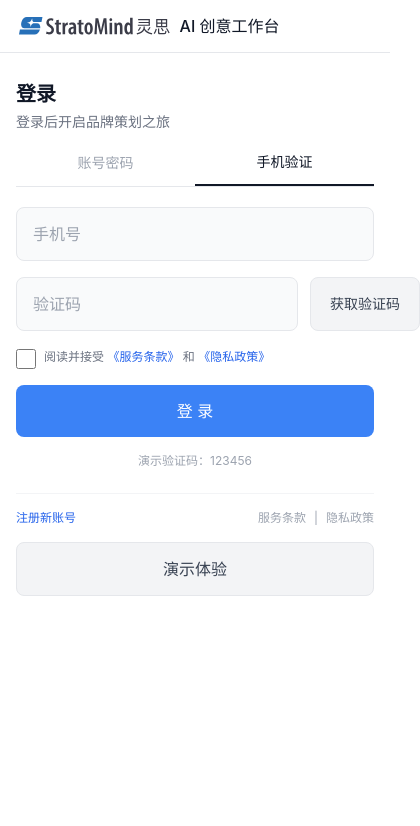
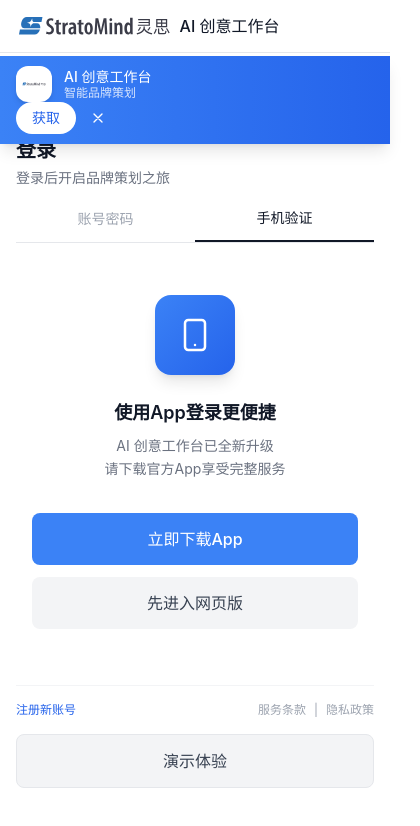
Before and after one commit to GPlanbrand/stratomind, a React (Vite) app: page / in a window 390 px wide. Both pictures are taken after a click on the button "手机验证". Shown: the top 826 px of the page, 420 px wide, since content can reach past the window. Built offline with nearby package versions, Linux system fonts and the light colour scheme.

Commit message:
feat: 添加126邮箱手机版风格登录页面优化

```diff
--- a/src/pages/HomeLoginPage.tsx
+++ b/src/pages/HomeLoginPage.tsx
@@ -18,6 +18,12 @@ const HomeLoginPage: React.FC = () => {
   const [loading, setLoading] = useState(false);
   const [error, setError] = useState('');
 
+  // 手机登录引导状态
+  const [showPhoneGuide, setShowPhoneGuide] = useState(false);
+
+  // App推广栏状态
+  const [showAppBanner, setShowAppBanner] = useState(true);
+
   const banners = [
     { gradient: 'from-blue-500 via-blue-400 to-cyan-300', title: '智能品牌分析', desc: '深度洞察市场与竞品' },
     { gradient: 'from-purple-500 via-purple-400 to-pink-300', title: '创意策略生成', desc: '一键产出完整方案' },
@@ -31,6 +37,13 @@ const HomeLoginPage: React.FC = () => {
     }, 4000);
     return () => clearInterval(timer);
   }, []);
+
+  // 监听手机登录方式切换，显示引导页
+  useEffect(() => {
+    if (loginMethod === 'phone') {
+      setShowPhoneGuide(true);
+    }
+  }, [loginMethod]);
 
   const handleDemoLogin = () => {
     setLoading(true);
@@ -124,6 +137,10 @@ const HomeLoginPage: React.FC = () => {
     setError('验证码错误（演示模式请输入123456）');
   };
 
+  const handleEnterPhoneLogin = () => {
+    setShowPhoneGuide(false);
+  };
+
   return (
     <div className="min-h-screen bg-gray-50">
       {/* 移动端顶部 - Logo */}
@@ -136,8 +153,45 @@ const HomeLoginPage: React.FC = () => {
         </div>
       </div>
 
+      {/* App下载推广栏 - 手机版 */}
+      <div className="lg:hidden">
+        <div
+          className={`fixed top-14 left-0 right-0 z-30 bg-gradient-to-r from-blue-500 to-blue-600 text-white px-4 py-2.5 flex items-center justify-between shadow-lg transition-all duration-300 ${
+            showAppBanner ? 'translate-y-0 opacity-100' : '-translate-y-full opacity-0'
+          }`}
+          style={{ display: 'block' }}
+        >
+          <div className="flex items-center gap-3 flex-1">
+            <div className="w-9 h-9 bg-white rounded-xl flex items-center justify-center shadow-md">
+              <img src="/logo.svg" alt="App Logo" className="w-6 h-6" />
+            </div>
+            <div className="flex-1 min-w-0">
+              <div className="text-sm font-medium leading-tight">AI 创意工作台</div>
+              <div className="text-xs opacity-80 leading-tight">智能品牌策划</div>
+            </div>
+          </div>
+          <div className="flex items-center gap-2">
+            <button
+              onClick={() => window.open('#', '_blank')}
+              className="px-4 py-1.5 bg-white text-blue-600 text-sm font-medium rounded-full hover:bg-blue-50 transition-colors"
+            >
+              获取
+            </button>
+            <button
+              onClick={() => setShowAppBanner(false)}
+              className="p-1.5 hover:bg-blue-400 rounded-full transition-colors"
+              aria-label="关闭"
+            >
+              <svg className="w-4 h-4" fill="none" stroke="currentColor" viewBox="0 0 24 24">
+                <path strokeLinecap="round" strokeLinejoin="round" strokeWidth={2} d="M6 18L18 6M6 6l12 12" />
+              </svg>
+            </button>
+          </div>
+        </div>
+      </div>
+
       {/* 移动端内容区 - 126邮箱风格，白色背景 */}
-      <div className="lg:hidden min-h-screen pt-14 bg-white">
+      <div className="lg:hidden min-h-screen pt-14 bg-white" style={{ paddingTop: showAppBanner ? 'calc(3.5rem + 56px)' : '56px' }}>
         {/* 登录表单 - 简洁风格 */}
         <div className="px-4 py-6">
           <div className="bg-white">
@@ -147,7 +201,7 @@ const HomeLoginPage: React.FC = () => {
             {/* 登录方式切换 */}
             <div className="flex border-b border-gray-200 mb-5">
               <button
-                onClick={() => setLoginMethod('account')}
+                onClick={() => { setLoginMethod('account'); setShowPhoneGuide(false); }}
                 className={`flex-1 pb-3 text-sm font-medium transition-colors ${
                   loginMethod === 'account' ? 'text-gray-900 border-b-2 border-gray-900' : 'text-gray-400'
                 }`}
@@ -164,7 +218,7 @@ const HomeLoginPage: React.FC = () => {
               </button>
               {/* 手机版隐藏扫码登录 */}
               <button
-                onClick={() => setLoginMethod('qrcode')}
+                onClick={() => { setLoginMethod('qrcode'); setShowPhoneGuide(false); }}
                 className={`hidden md:flex flex-1 pb-3 text-sm font-medium transition-colors items-center justify-center gap-1 ${
                   loginMethod === 'qrcode' ? 'text-gray-900 border-b-2 border-gray-900' : 'text-gray-400'
                 }`}
@@ -226,6 +280,13 @@ const HomeLoginPage: React.FC = () => {
                   {loading ? '登录中...' : '登 录'}
                 </button>
 
+                {/* 忘记密码链接 */}
+                <div className="text-left">
+                  <a href="/forgot-password" className="text-sm text-blue-500 hover:text-blue-600 hover:underline">
+                    忘记密码?
+                  </a>
+                </div>
+
                 <div className="text-center">
                   <p className="text-xs text-gray-400">
                     演示：demo / demo123
@@ -234,8 +295,38 @@ const HomeLoginPage: React.FC = () => {
               </div>
             )}
 
-            {/* 手机登录表单 */}
-            {loginMethod === 'phone' && (
+            {/* 手机登录引导页 */}
+            {loginMethod === 'phone' && showPhoneGuide && (
+              <div className="py-8 text-center">
+                <div className="w-20 h-20 mx-auto mb-6 bg-gradient-to-br from-blue-500 to-blue-600 rounded-2xl flex items-center justify-center shadow-lg">
+                  <svg className="w-10 h-10 text-white" fill="none" stroke="currentColor" viewBox="0 0 24 24">
+                    <path strokeLinecap="round" strokeLinejoin="round" strokeWidth={1.5} d="M12 18h.01M8 21h8a2 2 0 002-2V5a2 2 0 00-2-2H8a2 2 0 00-2 2v14a2 2 0 002 2z" />
+                  </svg>
+                </div>
+                <h3 className="text-lg font-semibold text-gray-900 mb-2">使用App登录更便捷</h3>
+                <p className="text-sm text-gray-500 mb-8 px-4 leading-relaxed">
+                  AI 创意工作台已全新升级<br/>
+                  请下载官方App享受完整服务
+                </p>
+                <div className="space-y-3 px-4">
+                  <button
+                    onClick={() => window.open('#', '_blank')}
+                    className="w-full py-3.5 bg-blue-500 text-white rounded-lg font-medium text-base hover:bg-blue-600 transition-colors min-h-[48px]"
+                  >
+                    立即下载App
+                  </button>
+                  <button
+                    onClick={handleEnterPhoneLogin}
+                    className="w-full py-3.5 bg-gray-100 text-gray-700 rounded-lg font-medium text-base hover:bg-gray-200 transition-colors min-h-[48px]"
+                  >
+                    先进入网页版
+                  </button>
+                </div>
+              </div>
+            )}
+
+            {/* 手机登录表单 - 引导后显示 */}
+            {loginMethod === 'phone' && !showPhoneGuide && (
               <div className="space-y-4">
                 <div>
                   <input
@@ -292,6 +383,13 @@ const HomeLoginPage: React.FC = () => {
                 >
                   {loading ? '登录中...' : '登 录'}
                 </button>
+
+                {/* 忘记密码链接 */}
+                <div className="text-left">
+                  <a href="/forgot-password" className="text-sm text-blue-500 hover:text-blue-600 hover:underline">
+                    忘记密码?
+                  </a>
+                </div>
 
                 <div className="text-center">
                   <p className="text-xs text-gray-400">
@@ -430,7 +528,7 @@ const HomeLoginPage: React.FC = () => {
 
                 <div className="flex border-b border-gray-200 mb-4">
                   <button
-                    onClick={() => setLoginMethod('account')}
+                    onClick={() => { setLoginMethod('account'); setShowPhoneGuide(false); }}
                     className={`flex-1 pb-3 text-sm font-medium transition-colors ${
                       loginMethod === 'account' ? 'text-gray-900 border-b-2 border-gray-900' : 'text-gray-400 hover:text-gray-600'
                     }`}
@@ -491,6 +589,14 @@ const HomeLoginPage: React.FC = () => {
                     >
                       {loading ? '登录中...' : '登 录'}
                     </button>
+
+                    {/* 忘记密码链接 - 桌面端 */}
+                    <div className="text-left">
+                      <a href="/forgot-password" className="text-sm text-blue-500 hover:text-blue-600 hover:underline">
+                        忘记密码?
+                      </a>
+                    </div>
+
                     <div className="text-center">
                       <p className="text-xs text-gray-400">
                         演示：demo / demo123
@@ -552,6 +658,14 @@ const HomeLoginPage: React.FC = () => {
                     >
                       {loading ? '登录中...' : '登 录'}
                     </button>
+
+                    {/* 忘记密码链接 - 桌面端 */}
+                    <div className="text-left">
+                      <a href="/forgot-password" className="text-sm text-blue-500 hover:text-blue-600 hover:underline">
+                        忘记密码?
+                      </a>
+                    </div>
+
                     <div className="text-center">
                       <p className="text-xs text-gray-400">
                         演示验证码：123456
```
